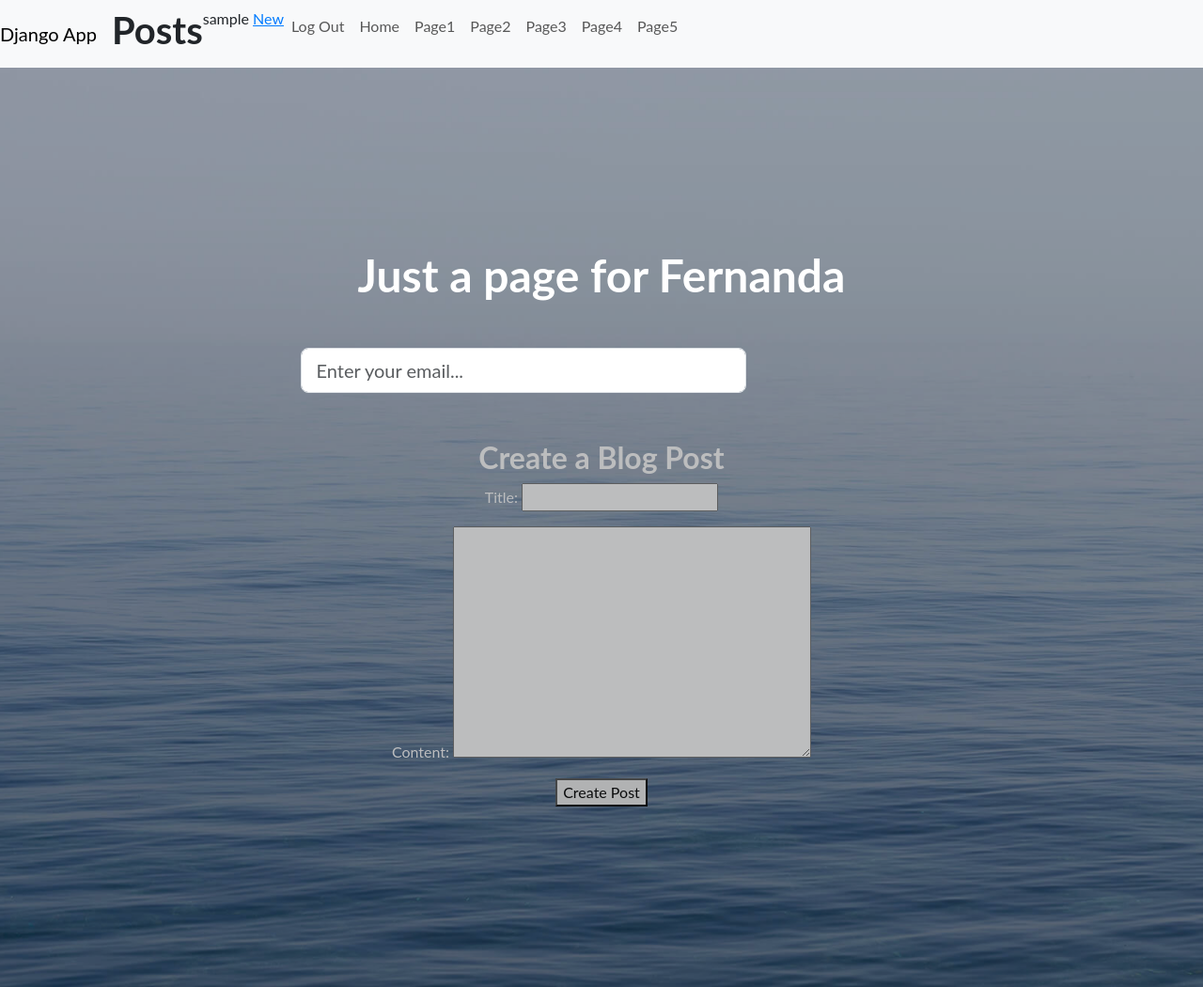
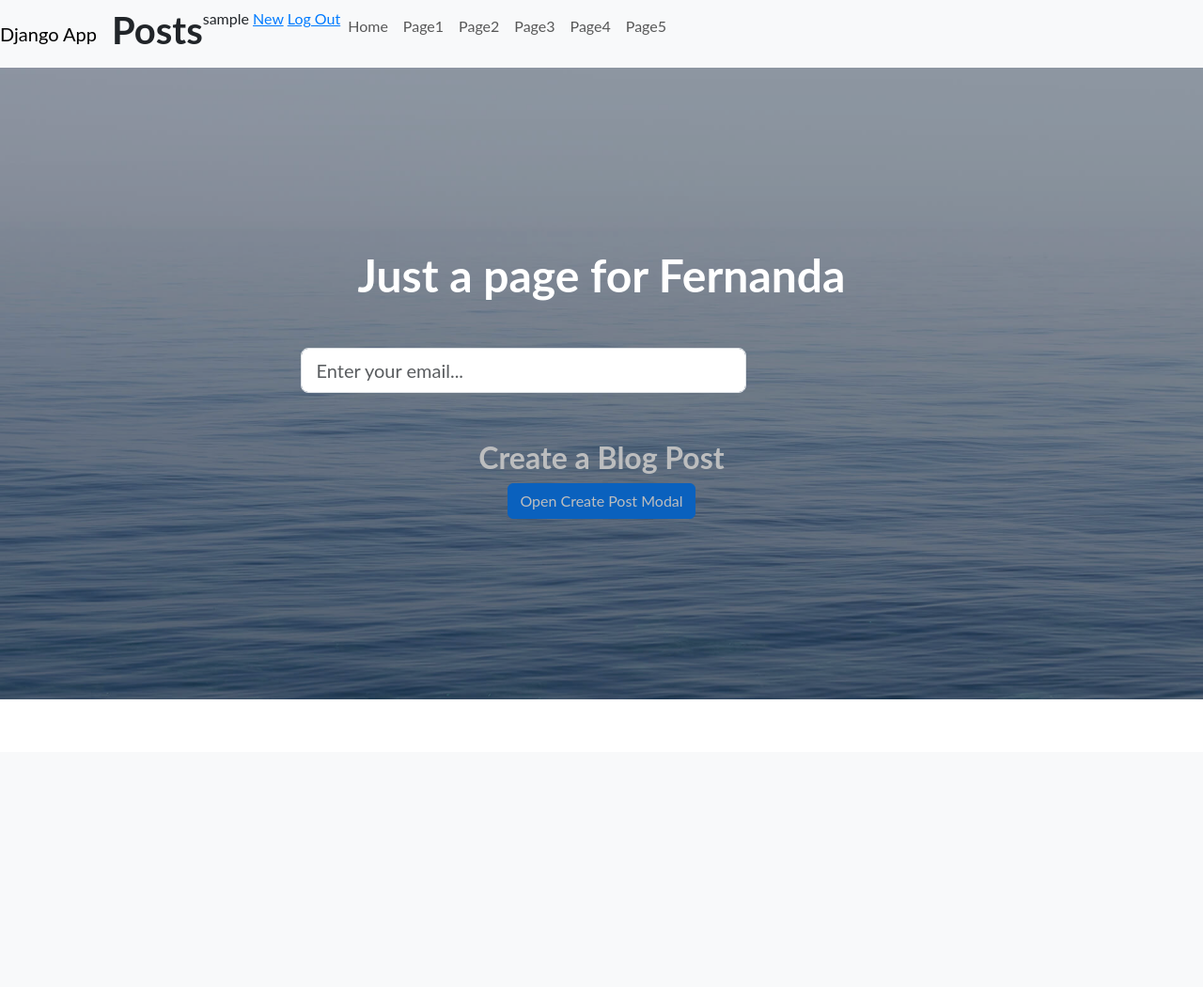
Before and after one commit to jeramee/MiniProject4JO, a Django app: page /create/ in a window 1280 px wide. Shown: the whole page at 94% size. After the commit the page ends 744 px from the top, so only its background shows below. Run offline with Django 4.2, Linux system fonts and the light colour scheme; the visitor is signed in with stand-in values (Sample User, id 1); some libraries are stand-ins or nearby versions.

Commit message:
Should be no crashes. I know you will check that. Maybe a problem with modal though.

```diff
--- a/DjangoTest3/settings.py
+++ b/DjangoTest3/settings.py
@@ -58,8 +58,6 @@ TEMPLATES = [
     {
         'BACKEND': 'django.template.backends.django.DjangoTemplates',
         'DIRS': [os.path.join(BASE_DIR, 'blog', 'templates', 'blog')],
-        # 'DIRS': [os.path.join(BASE_DIR, '/templates')],
-        # 'DIRS': [os.path.join(BASE_DIR, 'templates')],
         'APP_DIRS': True,
         'OPTIONS': {
             'context_processors': [
--- a/DjangoTest3/urls.py
+++ b/DjangoTest3/urls.py
@@ -1,16 +1,11 @@
-# DjangoTest3/urls.py
-
 from django.contrib import admin
 from django.urls import path, include
 from django.conf import settings
 from django.conf.urls.static import static
-# from ..blog.views import (base_view, index_view, page1, page2, page3, page4, page5, register_view, login_view)
-# from ..blog.views import create_view  # Corrected import statement
-from blog.views import (base_view, index_view, page1, page2, page3, page4, page5, register_view, login_view)
-from blog.views import create_view  # Corrected import statement
-# from blog import urls as blog_urls
-from blog.url import urlpatterns
-
+from blog.views import (
+    base_view, index_view, page1, page2, page3, page4, page5,
+    register_view, login_view, create_view, logout_view
+)
 
 urlpatterns = [
     path('base/', base_view, name='base'),
@@ -21,9 +16,10 @@ urlpatterns = [
     path('page4/', page4, name='page4'),
     path('page5/', page5, name='page5'),
     path('login/', login_view, name='login'),
+    path('logout/', logout_view, name='logout'),
     path('register/', register_view, name='register'),
     path('admin/', admin.site.urls),
-    path('blog/', include('blog.url')),  # Include the blog app URLs here
+    path('blog/', include('blog.urls')),  # Fix the import path for 'blog.urls'
     path('create/', create_view, name='create'),  # Add this line for create_view
 ]
 
--- a/blog/templates/blog/base.html
+++ b/blog/templates/blog/base.html
@@ -1,6 +1,5 @@
 {% load static %}
-<!doctype html>
-<html>
+<html lang="en">
 <head>
     <meta charset="utf-8">
     <meta name="viewport" content="width=device-width, initial-scale=1.0, shrink-to-fit=no">
@@ -29,7 +28,7 @@
               {% if user.is_authenticated %}
                 <li><span>{{ user.username }}</span>
                     <a class="action" href="{% url 'create' %}">New</a>
-                <li><a class="nav-link" href="{% url 'logout' %}">Log Out</a>
+                    <a class="action" href="{% url 'logout' %}">Log Out</a>
               {% else %}
                 <li><a class="nav-link" href="{% url 'register' %}">Register</a>
                 <li><a class="nav-link" href="{% url 'login' %}">Log In</a>
--- a/blog/templates/blog/create.html
+++ b/blog/templates/blog/create.html
@@ -3,9 +3,28 @@
 
 {% block content %}
   <h2>Create a Blog Post</h2>
-  <form method="post" action="{% url 'blog_create' %}">
-    {% csrf_token %}
-    {{ form.as_p }}
-    <button type="submit">Create Post</button>
-  </form>
+  <button type="button" class="btn btn-primary" data-toggle="modal" data-target="#createPostModal">
+    Open Create Post Modal
+  </button>
+
+  <!-- Modal -->
+  <div class="modal fade" id="createPostModal" tabindex="-1" role="dialog" aria-labelledby="createPostModalLabel" aria-hidden="true">
+    <div class="modal-dialog" role="document">
+      <div class="modal-content">
+        <div class="modal-header">
+          <h5 class="modal-title" id="createPostModalLabel">Create a Blog Post</h5>
+          <button type="button" class="close" data-dismiss="modal" aria-label="Close">
+            <span aria-hidden="true">&times;</span>
+          </button>
+        </div>
+        <div class="modal-body">
+          <form method="post" action="{% url 'blog_create' %}">
+            {% csrf_token %}
+            {{ form.as_p }}
+            <button type="submit" class="btn btn-primary">Create Post</button>
+          </form>
+        </div>
+      </div>
+    </div>
+  </div>
 {% endblock %}
--- a/blog/url.py
+++ b/blog/urls.py
@@ -1,7 +1,6 @@
 # blog/urls.py
 from django.urls import path
 from .views import index_view, create_view, detail_view
-
 
 urlpatterns = [
     path('', index_view, name='blog_index'),
--- a/blog/views.py
+++ b/blog/views.py
@@ -1,8 +1,8 @@
 # blog/views.py
-from django.shortcuts import render, redirect
+from django.shortcuts import render, redirect, get_object_or_404
 from django.contrib.auth.decorators import login_required
 from django.contrib import messages
-from django.contrib.auth import authenticate, login
+from django.contrib.auth import authenticate, login, logout
 from .forms import PostForm
 from .models import BlogPost
 from django.contrib.auth.models import User
@@ -29,7 +29,7 @@ def create_view(request):
 
 
 def detail_view(request, pk):
-    post = BlogPost.objects.get(pk=pk)
+    post = get_object_or_404(BlogPost, pk=pk)
     return render(request, 'blog/detail.html', {'post': post})
 
 
@@ -39,6 +39,9 @@ def base_view(request):
 
 def index_view(request):
     return render(request, 'index.html')
+
+
+# Other views remain the same...
 
 
 def page1(request):
@@ -94,3 +97,8 @@ def login_view(request):
         else:
             messages.error(request, 'Invalid username or password.')
     return render(request, 'login.html')
+
+
+def logout_view(request):
+    logout(request)
+    return redirect('index')  # Redirect to the index page or any other page after logout
```
Also changed, not shown: blog/templates/blog/logout.html (added, +31 -0 lines), DjangoTest3/models.py (line endings or trailing spaces). Lines whose indentation alone changed are shown as unchanged.
